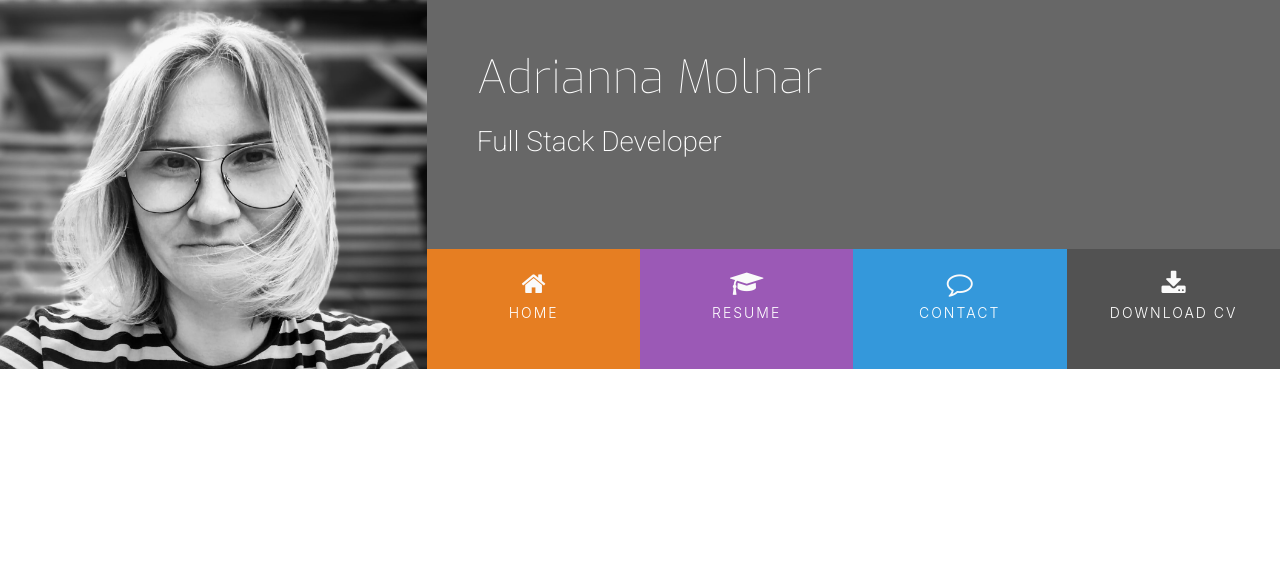
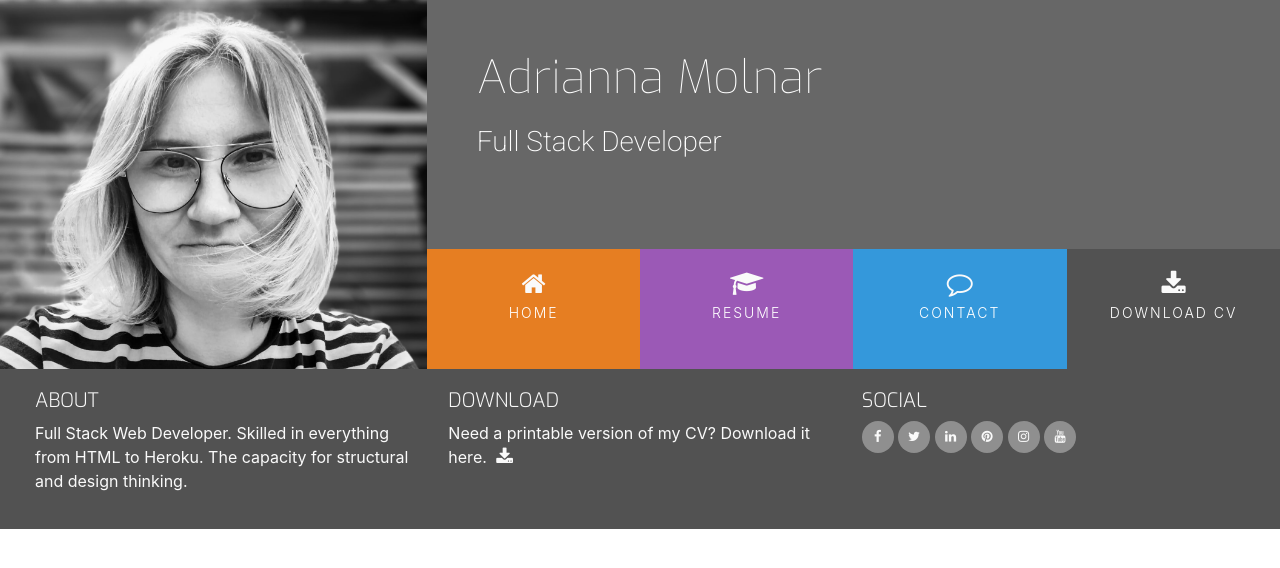
Before and after one commit to adamolnar/Resume, a plain HTML site: page index.html in a window 1280 px wide. Drawn offline with nearby package versions, Linux system fonts and the light colour scheme.

Commit message:
Add basic structure nad styling to footer

```diff
--- a/assets/css/style.css
+++ b/assets/css/style.css
@@ -20,6 +20,29 @@
 
 .ui-menu-color-download {
     background-color: #525252;
+}
+
+/* ----------------------------------------Special paddings/margins/text */
+
+h1,
+h2,
+h3,
+h4 {
+    margin: 0;
+}
+
+.uppercase {
+    text-transform: uppercase;
+}
+
+.general-sub {
+    font-family: "Exo", sans-serif;
+    font-weight: 300;
+    color: #fafafa;
+}
+
+.inline-block {
+    display: inline-block;
 }
 
 /*--------------------------------------------Heading*/
@@ -114,3 +137,55 @@ header {
     background: rgba(0, 0, 0, 0.2);
     height: 120px;
 }
+
+/* ----------------------------------------Footer */
+
+footer {
+    background-color: #525252;
+    color: #fafafa;
+    min-height: 120px;
+    margin: 0;
+}
+
+.cv-pdf i {
+    font-size: 18px;
+    color: #fafafa;
+    text-align: center;
+    padding-left: 5px;
+    transition: all 0.35s ease-in-out;
+    -moz-transition: all 0.35s ease-in-out;
+    -webkit-transition: all 0.35s ease-in-out;
+    -o-transition: all 0.35s ease-in-out;
+}
+
+.cv-pdf i:hover {
+    color: #e84610;
+}
+
+.social-links {
+    padding-bottom: 15px;
+}
+
+.social-links li a i {
+    width: 32px;
+    height: 32px;
+    padding: 12px 0;
+    border-radius: 50%;
+    font-size: 13px;
+    line-height: 7px;
+    text-align: center;
+    color: #fafafa;
+    background: #8f8f8f;
+    transition: all 0.35s ease-in-out;
+    -moz-transition: all 0.35s ease-in-out;
+    -webkit-transition: all 0.35s ease-in-out;
+    -o-transition: all 0.35s ease-in-out;
+}
+
+.social-links li a i:hover {
+    background: #e84610;
+}
+
+#footer-details {
+    padding: 20px;
+}
--- a/index.html
+++ b/index.html
@@ -45,8 +45,66 @@
     <section>
 
     </section>
-    <footer>
-
+    <footer class="container-fluid">
+        <div id="footer-details" class="row">
+            <div class="col-sm-4">
+                <h5 class="uppercase general-sub">About</h5>
+                <p class="inline-block">
+                    Full Stack Web Developer. Skilled in everything from HTML to Heroku. The capacity for structural and design thinking.
+                </p>
+            </div>
+            <div class="col-sm-4">
+                <h5 class="uppercase general-sub">Download</h5>
+                <p class="inline-block">
+                    Need a printable version of my CV? Download it here.
+                    <a href="#" target="_blank" class="cv-pdf">
+                        <i class="fa fa-download" aria-hidden="true"></i>
+                        <span class="sr-only">Download link.</span>
+                    </a>
+                </p>
+            </div>
+            <div class="col-sm-4">
+                <h5 class="uppercase general-sub">Social</h5>
+                <ul class="list-inline social-links">
+                    <li class="list-inline-item">
+                        <a target="_blank" href="#">
+                            <i class="fa fa-facebook" aria-hidden="true"></i>
+                            <span class="sr-only">Facebook</span>
+                        </a>
+                    </li>
+                    <li class="list-inline-item">
+                        <a target="_blank" href="#">
+                            <i class="fa fa-twitter" aria-hidden="true"></i>
+                            <span class="sr-only">Twitter</span>
+                        </a>
+                    </li>
+                    <li class="list-inline-item">
+                        <a target="_blank" href="#">
+                            <i class="fa fa-linkedin" aria-hidden="true"></i>
+                            <span class="sr-only">LinkedIn</span>
+                        </a>
+                    </li>
+                    <li class="list-inline-item">
+                        <a target="_blank" href="#">
+                            <i class="fa fa-pinterest" aria-hidden="true"></i>
+                            <span class="sr-only">Pinterest</span>
+                        </a>
+                    </li>
+                    <li class="list-inline-item">
+                        <a target="_blank" href="#">
+                            <i class="fa fa-instagram" aria-hidden="true"></i>
+                            <span class="sr-only">Instagram</span>
+                        </a>
+                    </li>
+                    <li class="list-inline-item">
+                        <a target="_blank" href="#">
+                            <i class="fa fa-youtube" aria-hidden="true"></i>
+                            <span class="sr-only">YouTube</span>
+                        </a>
+                    </li>
+                </ul>
+            </div>
+        </div>
     </footer>
 </body>
 </html>
```
